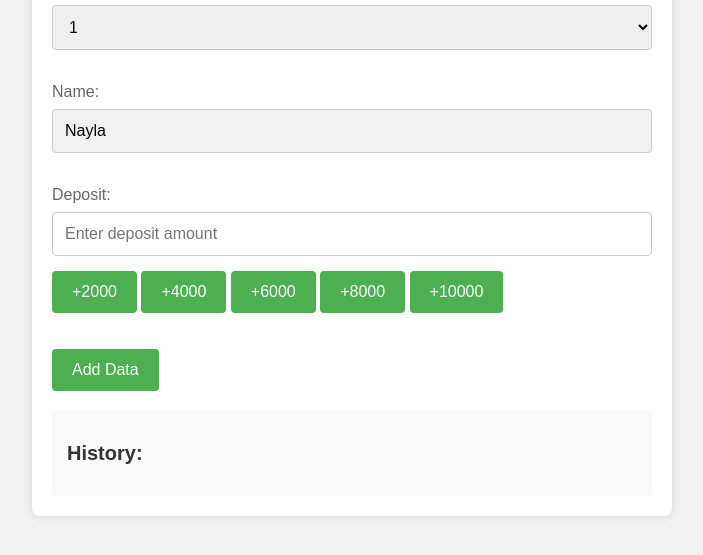
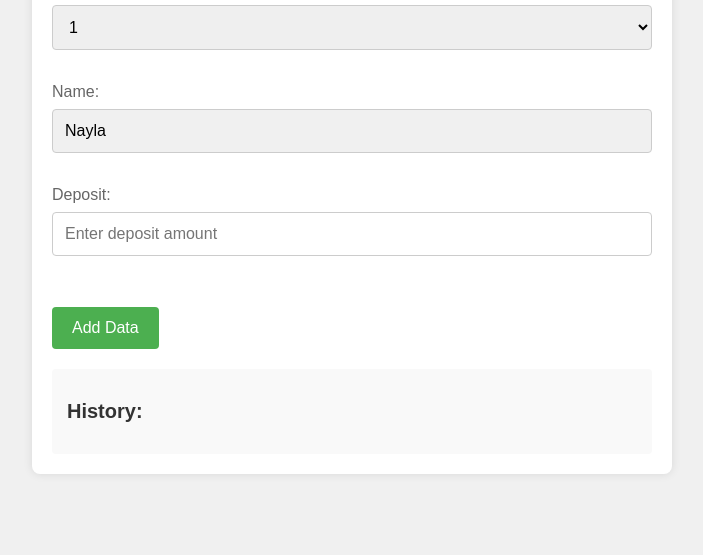
Before and after one commit to numerouno2/deposti120, a plain HTML site: page index.html in a window 1280 px wide. Shown: the part 141-696 px from the top of the page, without its empty margins (288-991 px from the left). Drawn offline with Linux system fonts and the light colour scheme.

Commit message:
Add files via upload

```diff
--- a/index.html
+++ b/index.html
@@ -30,11 +30,11 @@
       <label for="deposit">Deposit:</label>
       <div class="deposit-input">
         <input type="number" id="deposit" required inputmode="numeric" placeholder="Enter deposit amount">
-        <button type="button" data-amount="2000">+2000</button>
+        <!--<button type="button" data-amount="2000">+2000</button>
         <button type="button" data-amount="4000">+4000</button>
         <button type="button" data-amount="6000">+6000</button>
         <button type="button" data-amount="8000">+8000</button>
-        <button type="button" data-amount="10000">+10000</button>
+        <button type="button" data-amount="10000">+10000</button>-->
       </div><br><br>
 
       <button type="submit">Add Data</button>
```
